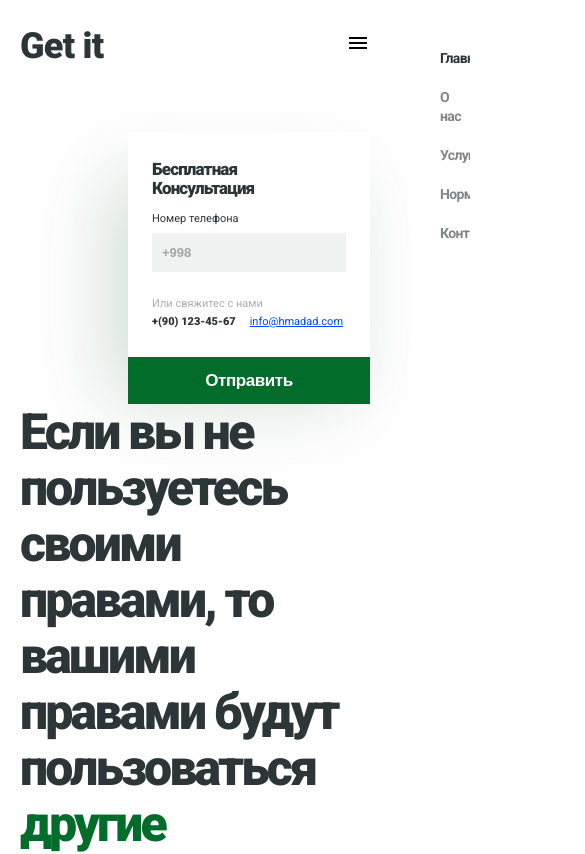
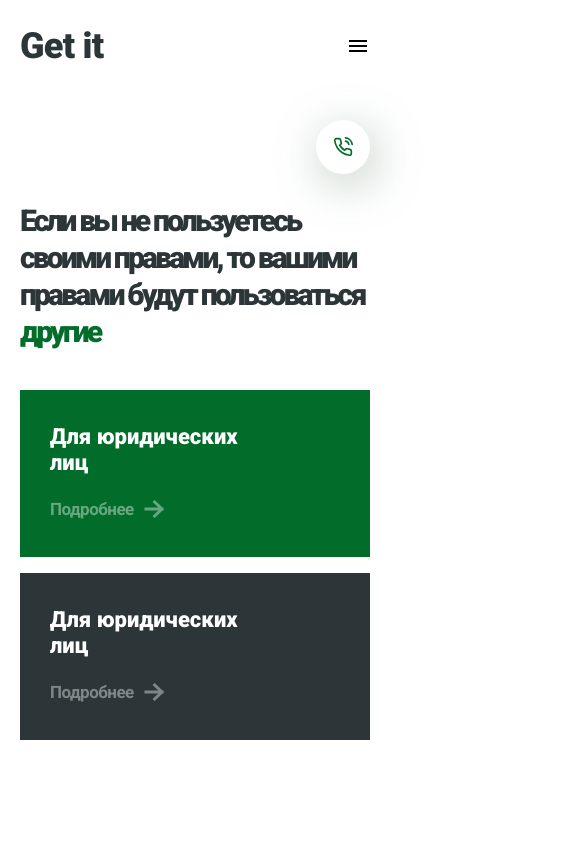
Before and after one commit to Pheonix999777/Advokatura, a Next.js app: page / in a window 390 px wide. Shown: the top 854 px of the page, 585 px wide, since content can reach past the window. Built offline with nearby package versions, Linux system fonts and the light colour scheme.

Commit message:
change hero mobile

```diff
--- a/src/app/Components/Header/Header.jsx
+++ b/src/app/Components/Header/Header.jsx
@@ -5,32 +5,13 @@ import { navbar } from "@/app/utils/data";
 import Colors from "../../../../public/icons/colors.svg";
 import Color from "../../../../public/icons/color.svg";
 import { FiPhoneCall } from "react-icons/fi";
-import { useState, useEffect } from "react";
 import { IoMdMenu } from "react-icons/io";
 import { IoMdClose } from "react-icons/io";
+import useHeaderProps from "./useHeaderProps";
 
 export default function Header() {
-  const [active, setActive] = useState(0);
-  const [open, setOpen] = useState(false);
-
-  const handleClick = (index) => {
-    setActive(index);
-  };
-
-  const handleToggle = () => {
-    setOpen(!open);
-  };
-
-  useEffect(() => {
-    if (open) {
-      document.body.style.overflow = "hidden";
-    } else {
-      document.body.style.overflow = "auto";
-    }
-    return () => {
-      document.body.style.overflow = "auto";
-    };
-  }, [open]);
+  const { handleClick, handleToggle, active, open, menuBoxRef } =
+    useHeaderProps();
 
   return (
     <header className="header">
@@ -40,15 +21,20 @@ export default function Header() {
             Get it
           </a>
           <button className="header__menu" onClick={handleToggle}>
-            <IoMdMenu />
+            {open ? <IoMdClose /> : <IoMdMenu />}
           </button>
-          <nav className={`header__nav ${open ? "active" : ""}`}>
-            <button className="header__close" onClick={handleToggle}>
-              <IoMdClose />
-            </button>
+          <div
+            ref={menuBoxRef}
+            className={`header__menu-box ${open ? "active" : ""}`}
+          >
+            <nav className="header__nav">
               <ul className="header__ul">
                 {navbar.map((item, index) => (
-                <li key={index} className="header__list">
+                  <li
+                    key={index}
+                    className="header__list"
+                    onClick={handleToggle}
+                  >
                     <a
                       className={`header__link ${
                         active === index ? "active" : ""
@@ -63,6 +49,7 @@ export default function Header() {
               </ul>
             </nav>
             <div className="header__right">
+              <div className="header__right-icons">
                 <a className="header__letter" href="">
                   A
                 </a>
@@ -72,6 +59,9 @@ export default function Header() {
                 <span style={{ marginRight: "5px" }}>
                   <Color />
                 </span>
+              </div>
+
+              <div className="header__action-box">
                 <a className="header__action" href="">
                   Telegram
                 </a>
@@ -81,8 +71,10 @@ export default function Header() {
                 <a className="header__action" href="">
                   Facebook
                 </a>
+              </div>
+
               <div className="header__link-box">
-              <a className="header__phone" href="">
+                <a className="header__phone" href="tel:+998901234567">
                   <FiPhoneCall />
                   +(90) 123-45-67
                 </a>
@@ -92,6 +84,7 @@ export default function Header() {
               </div>
             </div>
           </div>
+        </div>
       </Container>
     </header>
   );
--- a/src/app/Components/Header/style.scss
+++ b/src/app/Components/Header/style.scss
@@ -6,6 +6,7 @@
 .header__box {
   display: flex;
   align-items: center;
+  white-space: nowrap;
 }
 
 .header__logo {
@@ -14,6 +15,13 @@
   font-weight: 800;
   letter-spacing: -0.72px;
   text-decoration: none;
+}
+
+.header__menu-box {
+  width: 100%;
+  display: inline-flex;
+  align-items: center;
+  justify-content: space-between;
 }
 
 .header__nav {
@@ -41,7 +49,17 @@
 .header__right {
   display: inline-flex;
   align-items: center;
-  margin-left: auto;
+}
+
+.header__right-icons {
+  display: inline-flex;
+  align-items: center;
+  margin-top: 5px;
+  margin-right: 10px;
+}
+
+.header__action-box {
+  margin-right: 22px;
 }
 
 .header__letter {
@@ -49,7 +67,7 @@
   font-size: 16px;
   font-weight: 500;
   margin-right: 5px;
-  margin-bottom: 4px;
+  margin-bottom: 2px;
 }
 
 .header__action {
@@ -65,7 +83,7 @@
 
 .header__link-box {
   position: relative;
-  top: 7px;
+  top: 9px;
   text-align: right;
 }
 
@@ -93,72 +111,89 @@
 
 .header__menu {
   display: none;
+  height: 24px;
+  font-size: 24px;
+  border: none;
+  background: none;
+  cursor: pointer;
 }
 
-.header__close {
-  display: none;
-}
-
-@media screen and (max-width: 988px) {
+@media screen and (max-width: 998px) {
   .header__nav {
-    margin-left: 30px;
+    margin-left: 20px;
   }
 
   .header__ul {
-    gap: 20px;
+    gap: 18px;
   }
 
   .header__link {
     font-size: 14px;
   }
+
+  .header__action-box {
+    margin-right: 15px;
+  }
 }
 
 @media screen and (max-width: 900px) {
-  .header__nav {
+  .header__menu-box {
+    display: block;
     position: fixed;
-    right: -80px;
     top: 0;
-    background-color: #fff;
+    right: 0;
+    background: #f8f5f0;
     align-items: start;
-    padding: 30px;
-    width: 0px;
-    height: 100%;
-    transition: all 0.3s ease-in;
+    padding: 0 32px;
+    width: 100%;
+    height: 0;
+    transition: height 0.2s ease-in;
     z-index: 100;
+    margin-top: 80px;
     overflow: hidden;
-    margin-left: 0;
     &.active {
-      width: 320px;
+      height: 350px;
     }
   }
 
-  .header__close {
-    display: flex;
-    justify-content: center;
-    align-items: center;
-    background: none;
-    border: none;
-    font-size: 18px;
-    margin-left: 160px;
+  .header__right {
+    align-items: start;
+    flex-direction: column;
+    margin-top: 42px;
+  }
+
+  .header__nav {
+    padding-top: 60px;
+    margin-left: 0;
   }
 
   .header__ul {
-    flex-direction: column;
+    width: 280px;
+    flex-wrap: wrap;
+    gap: 24px 32px;
   }
 
-  .header__email {
-    display: none;
+  .header__link {
+    font-size: 16px;
   }
 
-  .header__right {
-    display: none;
+  .header__right-icons {
+    margin-top: 0;
+    margin-right: 0;
+    margin-bottom: 18px;
+  }
+
+  .header__action-box {
+    margin-right: 0;
+    margin-bottom: 8px;
+  }
+
+  .header__link-box {
+    text-align: left;
   }
 
   .header__menu {
     display: block;
     margin-left: auto;
-    font-size: 24px;
-    border: none;
-    background: none;
   }
 }
--- a/src/app/Components/Header/useHeaderProps.js
+++ b/src/app/Components/Header/useHeaderProps.js
@@ -1,8 +1,9 @@
-import { useState } from "react";
+import { useEffect, useRef, useState } from "react";
 
 export default function useHeaderProps() {
   const [active, setActive] = useState(0);
   const [open, setOpen] = useState(false);
+  const menuBoxRef = useRef(null);
 
   const handleClick = (index) => {
     setActive(index);
@@ -11,5 +12,30 @@ export default function useHeaderProps() {
   const handleToggle = () => {
     setOpen(!open);
   };
-  return { handleClick, handleToggle, active, open };
+
+  useEffect(() => {
+    if (open) {
+      document.body.style.overflow = "hidden";
+    } else {
+      document.body.style.overflow = "auto";
+    }
+    return () => {
+      document.body.style.overflow = "auto";
+    };
+  }, [open]);
+
+  useEffect(() => {
+    const handleClickOutside = (event) => {
+      if (menuBoxRef.current && !menuBoxRef.current.contains(event.target)) {
+        setOpen(false);
+      }
+    };
+
+    document.addEventListener("mousedown", handleClickOutside);
+    return () => {
+      document.removeEventListener("mousedown", handleClickOutside);
+    };
+  }, [menuBoxRef]);
+
+  return { handleClick, handleToggle, active, open, menuBoxRef };
 }
--- a/src/app/Modules/About/Service/style.scss
+++ b/src/app/Modules/About/Service/style.scss
@@ -114,7 +114,7 @@
   }
 }
 
-@media screen and (max-width: 425px) {
+@media screen and (max-width: 430px) {
   .service__ul {
     grid-template-columns: 1fr;
   }
--- a/src/app/Modules/Hero/Hero.jsx
+++ b/src/app/Modules/Hero/Hero.jsx
@@ -1,12 +1,39 @@
+"use client";
 import Container from "@/app/Components/Container/Container";
 import "./style.scss";
 import ArrowRight from "../../../../public/icons/ArrowRight.svg";
+import { FiPhoneCall } from "react-icons/fi";
+import { useEffect, useState } from "react";
 
 export default function Hero() {
+  const [show, setShow] = useState(false);
+
+  const handleToggle = () => {
+    setShow(!show);
+  };
+
+  useEffect(() => {
+    if (show) {
+      document.body.style.overflow = "hidden";
+    } else {
+      document.body.style.overflow = "auto";
+    }
+    return () => {
+      document.body.style.overflow = "auto";
+    };
+  }, [show]);
+
   return (
     <section className="hero" id="home">
       <Container>
-        <form className="hero__modal">
+        <div
+          className={`hero__modal-div ${show ? "active" : ""}`}
+          onClick={handleToggle}
+        >
+          <form
+            className={`hero__modal ${show ? "active" : ""}`}
+            onClick={(e) => e.stopPropagation()}
+          >
             <div className="hero__modal-box">
               <span className="hero__modal-title">
                 Бесплатная <br /> Консультация
@@ -30,6 +57,11 @@ export default function Hero() {
               Отправить
             </button>
           </form>
+        </div>
+
+        <button className="hero__btn" onClick={handleToggle}>
+          <FiPhoneCall />
+        </button>
 
         <h1 className="hero__titile">
           Если вы не пользуетесь своими правами, то вашими правами будут
--- a/src/app/Modules/Hero/style.scss
+++ b/src/app/Modules/Hero/style.scss
@@ -1,10 +1,29 @@
 .hero {
   padding: 40px 0;
+}
+
+.hero__modal-div {
+  &.active {
+    display: flex;
+    justify-content: center;
+    position: fixed;
+    background-color: #00000056;
+    top: 0;
+    left: 0;
+    right: 0;
+    bottom: 0;
+    margin-left: 0;
+    z-index: 20;
+  }
 }
 
 .hero__modal {
   max-width: 242px;
   margin-left: auto;
+  &.active {
+    margin-top: 140px;
+    margin-left: 0;
+  }
 }
 
 .hero__modal-box {
@@ -79,6 +98,25 @@
   letter-spacing: -0.45px;
 }
 
+.hero__btn {
+  position: fixed;
+  right: 20px;
+  top: 120px;
+  z-index: 10;
+  width: 54px;
+  height: 54px;
+  color: #026d2a;
+  background: #fff;
+  border: none;
+  filter: drop-shadow(5px 10px 24px rgba(25, 75, 44, 0.3));
+  border-radius: 50%;
+  font-size: 20px;
+  display: none;
+  align-items: center;
+  justify-content: center;
+  cursor: pointer;
+}
+
 .hero__titile {
   margin-top: auto;
   max-width: 750px;
@@ -91,6 +129,7 @@
 
 .hero__flex {
   display: flex;
+  margin-top: 40px;
 }
 
 .hero__box {
@@ -98,7 +137,6 @@
   max-width: 397px;
   background: #026d2a;
   padding: 34px 30px;
-  margin-top: 40px;
   &:nth-child(2) {
     margin-left: 20px;
     background: $text-color;
@@ -124,3 +162,34 @@
   opacity: 0.4;
   margin-top: 23px;
 }
+
+@media screen and (max-width: 530px) {
+  .hero__flex {
+    flex-direction: column;
+  }
+
+  .hero__box:nth-child(2) {
+    margin-left: 0;
+    margin-top: 16px;
+  }
+}
+
+@media screen and (max-width: 500px) {
+  .hero {
+    padding-top: 50px;
+  }
+
+  .hero__btn {
+    display: flex;
+  }
+
+  .hero__modal-div {
+    display: none;
+  }
+
+  .hero__titile {
+    font-size: 30px;
+    line-height: 37px;
+    margin-top: 60px;
+  }
+}
--- a/src/app/layout.js
+++ b/src/app/layout.js
@@ -13,7 +13,7 @@ export default function RootLayout({ children }) {
       <body>
         <Header />
         {children}
-        <Footer />
+        {/* <Footer /> */}
       </body>
     </html>
   );
--- a/src/app/page.js
+++ b/src/app/page.js
@@ -5,11 +5,11 @@ import Statistics from "./Modules/Statistics/Statistics";
 
 export default function Home() {
   return (
-    <main>
+    <main style={{ position: "relative" }}>
       <Hero />
-      <About />
+      {/* <About />
       <Statistics />
-      <Contact />
+      <Contact /> */}
     </main>
   );
 }
--- a/src/app/sass/index.scss
+++ b/src/app/sass/index.scss
@@ -21,7 +21,6 @@ body {
   display: flex;
   flex-direction: column;
   height: 100%;
-  overflow-x: hidden;
   font-family: "Roboto", sans-serif;
   background-color: $light;
 }
```
Also changed, not shown: src/app/Modules/About/About.jsx (+19 -22 lines). Lines whose indentation alone changed are shown as unchanged.
